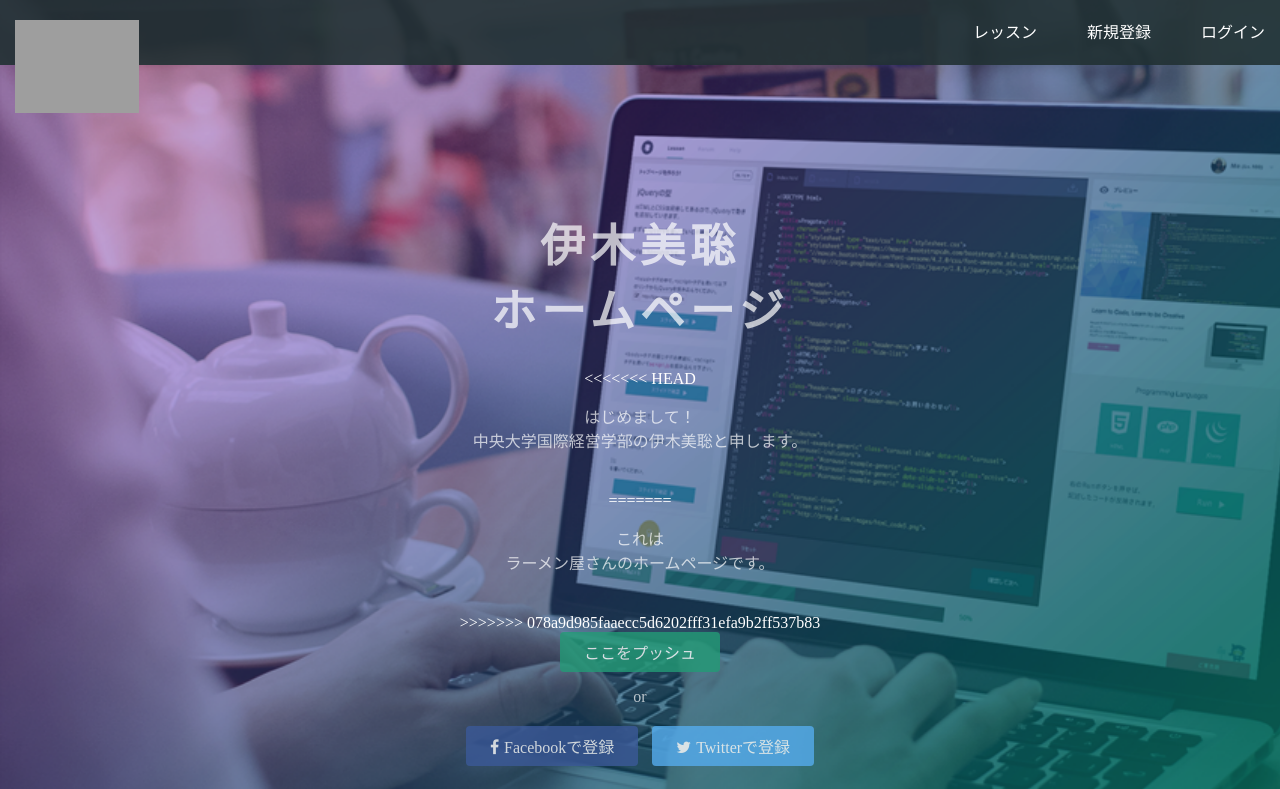
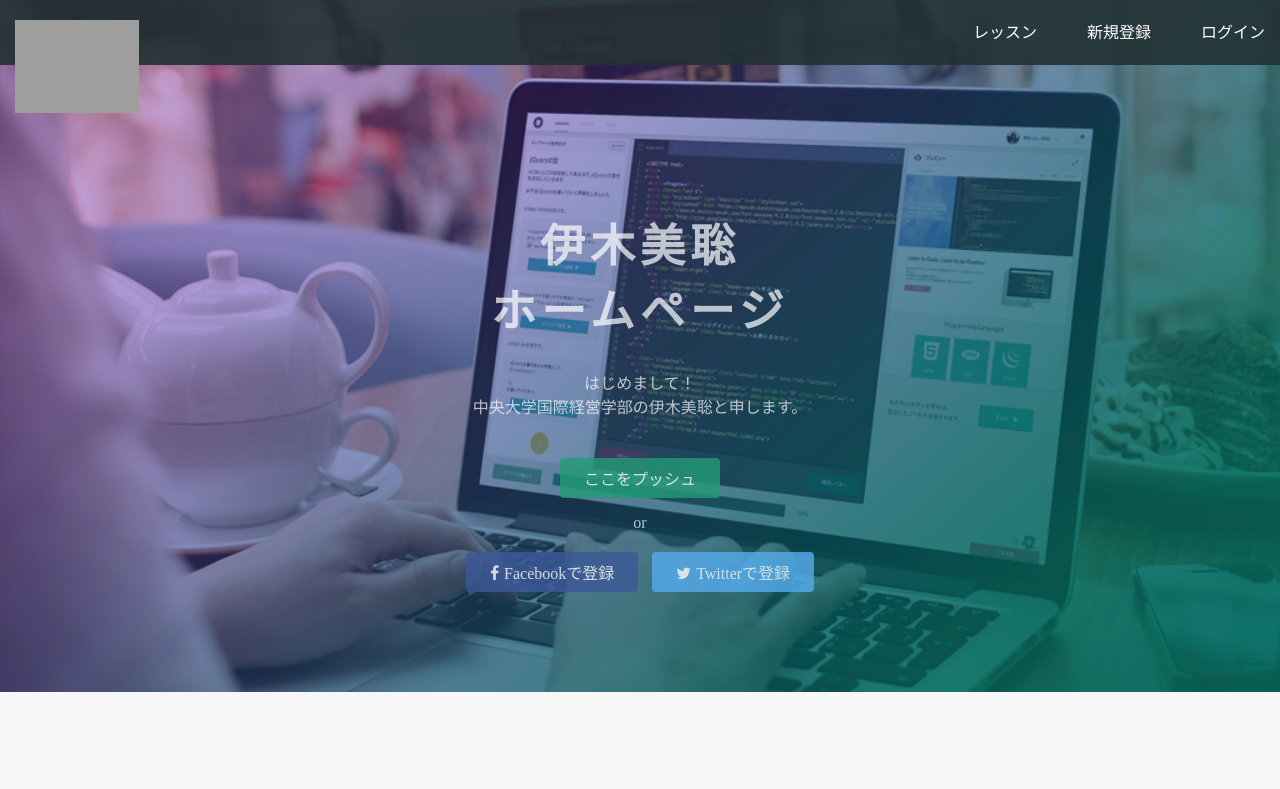
Before and after one commit to misato-cloud/myhomepage, a plain HTML site: page index.html in a window 1280 px wide. Shown: the top 789 px of the page. Drawn offline with Linux system fonts and the light colour scheme; grey boxes are pictures that could not be loaded.

Commit message:
タイトルしたの見出し文を変更。

```diff
--- a/index.html
+++ b/index.html
@@ -13,7 +13,8 @@
       <div class="header-left">
         <img class="logo" src="https://prog-8.com/images/html/advanced/main_logo.png">
       </div>
-      <span class="fa fa-bars menu-icon"></span>
+      <span class="fa fa
+      -bars menu-icon"></span>
       <div class="header-right">
         <a href="#">レッスン</a>
         <a href="#">新規登録</a>
@@ -24,11 +25,7 @@
   <div class="top-wrapper">
     <div class="container">
       <h1>伊木美聡<br>ホームページ</h1>
-<<<<<<< HEAD
       <p>はじめまして！<br>中央大学国際経営学部の伊木美聡と申します。</p>
-=======
-      <p>これは<br>ラーメン屋さんのホームページです。</p>
->>>>>>> 078a9d985faaecc5d6202fff31efa9b2ff537b83
       <div class="btn-wrapper">
         <a href="https://glomacjunnakamuralaboratory.on.drv.tw/www.junnlab.com/" class="btn signup">ここをプッシュ</a>
         <p>or</p>
```
